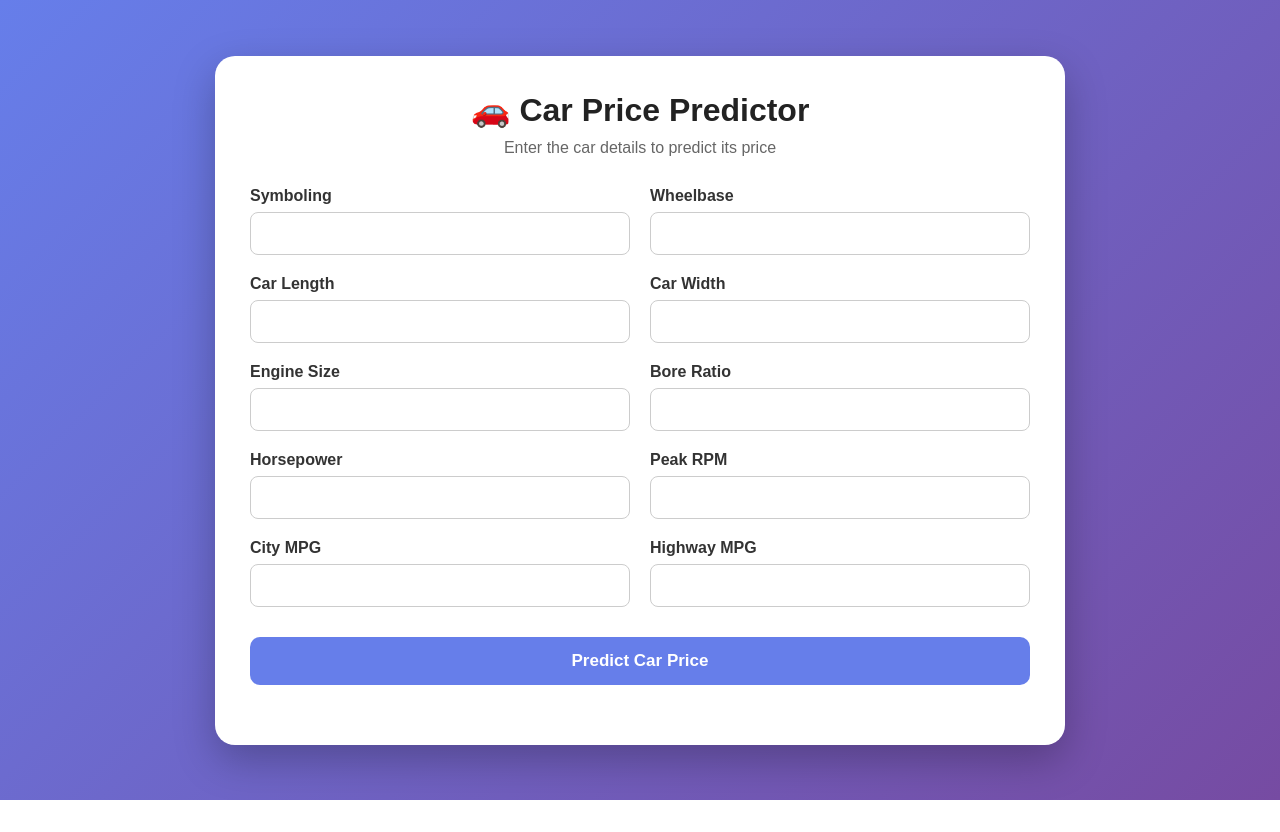
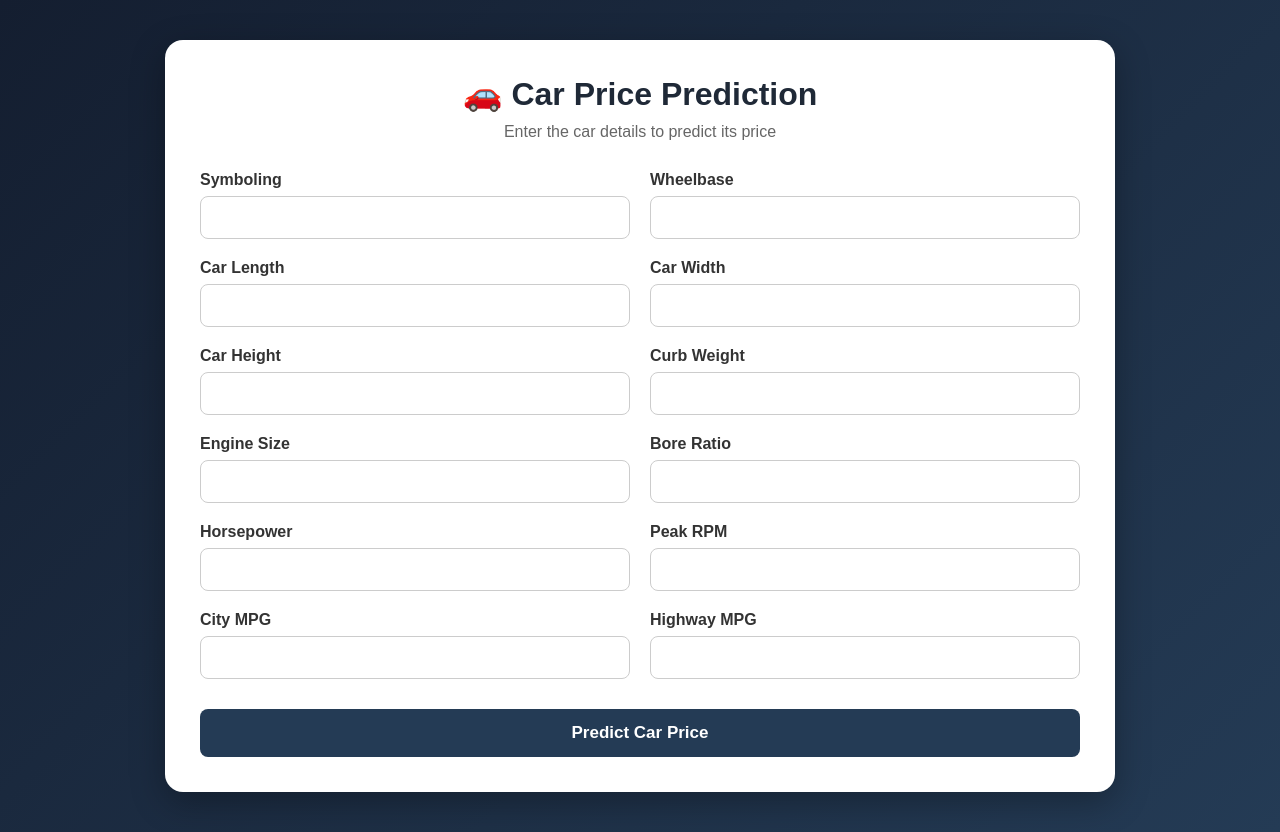
Before and after one commit to shivnandan225/Task1, a FastAPI app: page / in a window 1280 px wide. Before the commit the page ends 800 px from the top, so only its background shows below. Run offline with FastAPI, Linux system fonts and the light colour scheme; parts of the project's set-up code (start-up, migrations or seed data) failed here and were passed over.

Commit message:
all files are done

```diff
--- a/main.py
+++ b/main.py
@@ -1,18 +1,23 @@
 from fastapi import FastAPI
-from fastapi.responses import FileResponse
+from fastapi.staticfiles import StaticFiles
+from fastapi.responses import HTMLResponse
+from fastapi.templating import Jinja2Templates
+from fastapi import Request
 from pydantic import BaseModel
 import pickle
 import numpy as np
 
-app = FastAPI(title="Car Price Prediction API")
+app = FastAPI(title="Car Price Prediction")
 
 # Load trained model
-with open("model.pkl", "rb") as f:
-    model = pickle.load(f)
+with open("car_price_model.pkl", "rb") as file:
+    model = pickle.load(file)
 
-# If you used a scaler during training, uncomment this
-# with open("scaler.pkl", "rb") as f:
-#     scaler = pickle.load(f)
+# Static files
+app.mount("/static", StaticFiles(directory="static"), name="static")
+
+# Templates
+templates = Jinja2Templates(directory="templates")
 
 
 class CarData(BaseModel):
@@ -20,6 +25,8 @@ class CarData(BaseModel):
     wheelbase: float
     carlength: float
     carwidth: float
+    carheight: float
+    curbweight: float
     enginesize: float
     boreratio: float
     horsepower: float
@@ -28,19 +35,24 @@ class CarData(BaseModel):
     highwaympg: float
 
 
-@app.get("/")
-def home():
-    return FileResponse("static/index.html")
+@app.get("/", response_class=HTMLResponse)
+async def home(request: Request):
+    return templates.TemplateResponse(
+        "index.html",
+        {"request": request}
+    )
 
 
 @app.post("/predict")
-def predict(data: CarData):
+async def predict(data: CarData):
 
-    features = np.array([[
+    input_data = np.array([[
         data.symboling,
         data.wheelbase,
         data.carlength,
         data.carwidth,
+        data.carheight,
+        data.curbweight,
         data.enginesize,
         data.boreratio,
         data.horsepower,
@@ -49,11 +61,8 @@ def predict(data: CarData):
         data.highwaympg
     ]])
 
-    # If scaler was used during training:
-    # features = scaler.transform(features)
-
-    prediction = model.predict(features)
+    prediction = model.predict(input_data)
 
     return {
-        "predicted_price": round(float(prediction[0]), 2)
+        "prediction": float(prediction[0])
     }
--- a/requirements.txt
+++ b/requirements.txt
@@ -1,5 +1,7 @@
 fastapi
 uvicorn
+jinja2
+python-multipart
 numpy
+pandas
 scikit-learn
-pydantic
--- a/static/script.js
+++ b/static/script.js
@@ -1,27 +1,106 @@
-document.getElementById("predictionForm").addEventListener("submit", async function(event) {
+const form = document.getElementById("predictionForm");
 
+const result = document.getElementById("result");
+
+const predictionValue =
+    document.getElementById("predictionValue");
+
+const loading =
+    document.getElementById("loading");
+
+const errorBox =
+    document.getElementById("error");
+
+const predictButton =
+    document.getElementById("predictButton");
+
+
+form.addEventListener("submit", async function(event) {
+
+    // Stop normal HTML form submission
     event.preventDefault();
 
-    const result = document.getElementById("result");
+    // Hide previous messages
+    result.style.display = "none";
+    errorBox.style.display = "none";
 
-    result.innerHTML = "Predicting...";
+    // Show loading
+    loading.style.display = "block";
 
-    const data = {
-        symboling: parseFloat(document.getElementById("symboling").value),
-        wheelbase: parseFloat(document.getElementById("wheelbase").value),
-        carlength: parseFloat(document.getElementById("carlength").value),
-        carwidth: parseFloat(document.getElementById("carwidth").value),
-        enginesize: parseFloat(document.getElementById("enginesize").value),
-        boreratio: parseFloat(document.getElementById("boreratio").value),
-        horsepower: parseFloat(document.getElementById("horsepower").value),
-        peakrpm: parseFloat(document.getElementById("peakrpm").value),
-        citympg: parseFloat(document.getElementById("citympg").value),
-        highwaympg: parseFloat(document.getElementById("highwaympg").value)
-    };
+    predictButton.disabled = true;
+    predictButton.innerText = "Predicting...";
+
 
     try {
 
+        // Collect values from form
+        const data = {
+
+            symboling:
+                parseFloat(
+                    document.getElementById("symboling").value
+                ),
+
+            wheelbase:
+                parseFloat(
+                    document.getElementById("wheelbase").value
+                ),
+
+            carlength:
+                parseFloat(
+                    document.getElementById("carlength").value
+                ),
+
+            carwidth:
+                parseFloat(
+                    document.getElementById("carwidth").value
+                ),
+
+            carheight:
+                parseFloat(
+                    document.getElementById("carheight").value
+                ),
+
+            curbweight:
+                parseFloat(
+                    document.getElementById("curbweight").value
+                ),
+
+            enginesize:
+                parseFloat(
+                    document.getElementById("enginesize").value
+                ),
+
+            boreratio:
+                parseFloat(
+                    document.getElementById("boreratio").value
+                ),
+
+            horsepower:
+                parseFloat(
+                    document.getElementById("horsepower").value
+                ),
+
+            peakrpm:
+                parseFloat(
+                    document.getElementById("peakrpm").value
+                ),
+
+            citympg:
+                parseFloat(
+                    document.getElementById("citympg").value
+                ),
+
+            highwaympg:
+                parseFloat(
+                    document.getElementById("highwaympg").value
+                )
+        };
+
+
+        // Send data to FastAPI
         const response = await fetch("/predict", {
+
             method: "POST",
 
             headers: {
@@ -31,17 +110,54 @@ document.getElementById("predictionForm").addEventListener("submit", async funct
             body: JSON.stringify(data)
         });
 
-        const resultData = await response.json();
 
-        result.innerHTML =
-            `🚗 Predicted Car Price: ₹${resultData.predicted_price}`;
+        // Check API response
+        if (!response.ok) {
+
+            throw new Error(
+                "Prediction request failed"
+            );
+        }
+
+
+        // Convert response to JSON
+        const resultData =
+            await response.json();
+
+
+        // Display prediction
+        predictionValue.innerText =
+            "₹ " +
+            resultData.prediction.toLocaleString(
+                "en-IN",
+                {
+                    maximumFractionDigits: 2
+                }
+            );
+
+
+        result.style.display = "block";
+
 
     } catch (error) {
 
-        result.innerHTML =
-            "❌ Something went wrong. Please try again.";
+        console.error(error);
 
-        console.error(error);
+        errorBox.innerText =
+            "Something went wrong. Please check your input and try again.";
+
+        errorBox.style.display = "block";
+
+    } finally {
+
+        // Hide loading
+        loading.style.display = "none";
+
+        // Enable button
+        predictButton.disabled = false;
+
+        predictButton.innerText =
+            "Predict Car Price";
     }
 
 });
--- a/static/style.css
+++ b/static/style.css
@@ -2,94 +2,178 @@
     margin: 0;
     padding: 0;
     box-sizing: border-box;
+    font-family: Arial, sans-serif;
 }
 
 body {
-    font-family: Arial, sans-serif;
-    background: linear-gradient(135deg, #667eea, #764ba2);
     min-height: 100vh;
-    display: flex;
-    justify-content: center;
-    align-items: center;
-    padding: 30px;
+    padding: 40px 20px;
+
+    background: linear-gradient(
+        135deg,
+        #141e30,
+        #243b55
+    );
 }
 
 .container {
-    width: 850px;
-    max-width: 100%;
+    max-width: 950px;
+    margin: auto;
+
     background: white;
+
     padding: 35px;
-    border-radius: 20px;
-    box-shadow: 0 15px 40px rgba(0, 0, 0, 0.25);
+
+    border-radius: 18px;
+
+    box-shadow:
+        0 10px 35px rgba(0, 0, 0, 0.3);
 }
 
 h1 {
     text-align: center;
-    color: #222;
+
+    color: #1f2937;
+
     margin-bottom: 10px;
 }
 
 .subtitle {
     text-align: center;
+
     color: #666;
+
     margin-bottom: 30px;
 }
 
 .form-grid {
     display: grid;
-    grid-template-columns: 1fr 1fr;
+
+    grid-template-columns:
+        repeat(2, 1fr);
+
     gap: 20px;
 }
 
 .input-box {
     display: flex;
+
     flex-direction: column;
 }
 
 label {
     margin-bottom: 7px;
+
     font-weight: bold;
+
     color: #333;
 }
 
 input {
     padding: 12px;
+
     border: 1px solid #ccc;
+
     border-radius: 8px;
+
     font-size: 15px;
 }
 
 input:focus {
     outline: none;
-    border-color: #667eea;
+
+    border-color: #243b55;
 }
 
 button {
     width: 100%;
+
     margin-top: 30px;
+
     padding: 14px;
+
     border: none;
-    border-radius: 10px;
-    background: #667eea;
+
+    border-radius: 8px;
+
+    background: #243b55;
+
     color: white;
+
     font-size: 17px;
+
     font-weight: bold;
+
     cursor: pointer;
 }
 
 button:hover {
-    background: #5568d9;
+    background: #141e30;
 }
 
-#result {
-    margin-top: 25px;
-    text-align: center;
-    font-size: 22px;
-    font-weight: bold;
-    color: #333;
+button:disabled {
+    opacity: 0.6;
+
+    cursor: not-allowed;
 }
 
-@media (max-width: 600px) {
+.loading {
+    display: none;
+
+    text-align: center;
+
+    margin-top: 25px;
+
+    font-weight: bold;
+}
+
+.result {
+    display: none;
+
+    margin-top: 30px;
+
+    padding: 25px;
+
+    text-align: center;
+
+    border-radius: 12px;
+
+    background: #f0fdf4;
+
+    border: 1px solid #bbf7d0;
+}
+
+.result h2 {
+    color: #166534;
+}
+
+.result p {
+    margin-top: 10px;
+
+    font-size: 30px;
+
+    font-weight: bold;
+
+    color: #15803d;
+}
+
+.error {
+    display: none;
+
+    margin-top: 20px;
+
+    padding: 15px;
+
+    text-align: center;
+
+    border-radius: 8px;
+
+    background: #fee2e2;
+
+    color: #b91c1c;
+}
+
+@media (max-width: 700px) {
 
     .form-grid {
         grid-template-columns: 1fr;
--- a/static/index.html
+++ b/templates/index.html
@@ -5,7 +5,7 @@
     <meta charset="UTF-8">
     <meta name="viewport" content="width=device-width, initial-scale=1.0">
 
-    <title>Car Price Predictor</title>
+    <title>Car Price Prediction</title>
 
     <link rel="stylesheet" href="/static/style.css">
 </head>
@@ -14,7 +14,7 @@
 
     <div class="container">
 
-        <h1>🚗 Car Price Predictor</h1>
+        <h1>🚗 Car Price Prediction</h1>
 
         <p class="subtitle">
             Enter the car details to predict its price
@@ -26,67 +26,94 @@
 
                 <div class="input-box">
                     <label>Symboling</label>
-                    <input type="number" id="symboling" step="any" required>
+                    <input type="number" step="any" id="symboling" required>
                 </div>
 
                 <div class="input-box">
                     <label>Wheelbase</label>
-                    <input type="number" id="wheelbase" step="any" required>
+                    <input type="number" step="any" id="wheelbase" required>
                 </div>
 
                 <div class="input-box">
                     <label>Car Length</label>
-                    <input type="number" id="carlength" step="any" required>
+                    <input type="number" step="any" id="carlength" required>
                 </div>
 
                 <div class="input-box">
                     <label>Car Width</label>
-                    <input type="number" id="carwidth" step="any" required>
+                    <input type="number" step="any" id="carwidth" required>
+                </div>
+
+                <div class="input-box">
+                    <label>Car Height</label>
+                    <input type="number" step="any" id="carheight" required>
+                </div>
+
+                <div class="input-box">
+                    <label>Curb Weight</label>
+                    <input type="number" step="any" id="curbweight" required>
                 </div>
 
                 <div class="input-box">
                     <label>Engine Size</label>
-                    <input type="number" id="enginesize" step="any" required>
+                    <input type="number" step="any" id="enginesize" required>
                 </div>
 
                 <div class="input-box">
                     <label>Bore Ratio</label>
-                    <input type="number" id="boreratio" step="any" required>
+                    <input type="number" step="any" id="boreratio" required>
                 </div>
 
                 <div class="input-box">
                     <label>Horsepower</label>
-                    <input type="number" id="horsepower" step="any" required>
+                    <input type="number" step="any" id="horsepower" required>
                 </div>
 
                 <div class="input-box">
                     <label>Peak RPM</label>
-                    <input type="number" id="peakrpm" step="any" required>
+                    <input type="number" step="any" id="peakrpm" required>
                 </div>
 
                 <div class="input-box">
                     <label>City MPG</label>
-                    <input type="number" id="citympg" step="any" required>
+                    <input type="number" step="any" id="citympg" required>
                 </div>
 
                 <div class="input-box">
                     <label>Highway MPG</label>
-                    <input type="number" id="highwaympg" step="any" required>
+                    <input type="number" step="any" id="highwaympg" required>
                 </div>
 
             </div>
 
-            <button type="submit">
+            <button type="submit" id="predictButton">
                 Predict Car Price
             </button>
 
         </form>
 
-        <div id="result"></div>
+
+        <div id="loading" class="loading">
+            Predicting...
+        </div>
+
+
+        <div id="result" class="result">
+
+            <h2>Predicted Car Price</h2>
+
+            <p id="predictionValue">₹ 0</p>
+
+        </div>
+
+
+        <div id="error" class="error"></div>
 
     </div>
+
 
     <script src="/static/script.js"></script>
 
 </body>
+
 </html>
```
Also changed, not shown: 7 other files.
